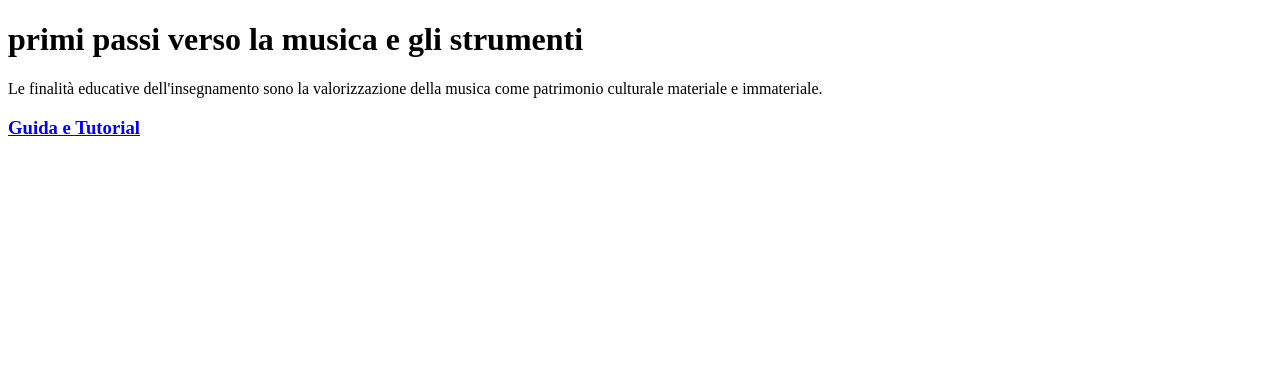
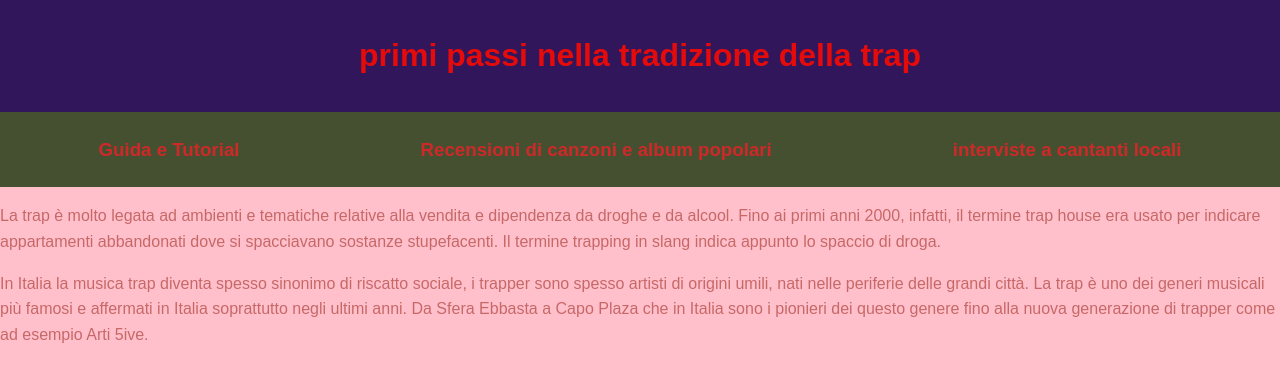
Before and after one commit to MAGRI02/ILMIOPROGETTO, a plain HTML site: page index.html in a window 1280 px wide. Drawn offline with Linux system fonts and the light colour scheme.

Commit message:
struttura del sito web

```diff
--- a/index.html
+++ b/index.html
@@ -1,15 +1,28 @@
 <!DOCTYPE html>
 <html lang="it">
     <head>
-        <meta charset="utf-8">
-        <title>musica e strumenti
-        </title>
-
+        <meta charset="UTF-8">
+        <meta name="viewport" content="width=device-width, initial-scale=1.0">
+        <link rel="stylesheet" href="stile.css">
+        <title>primi passi attreaverso la trap</title>
     </head>
     <body>
-        <h1>primi passi verso la musica e gli strumenti</h1>
-        <p>Le finalità educative dell'insegnamento sono la valorizzazione della musica come patrimonio culturale materiale e immateriale. </p>
-        <p></p>
-        <a href="guida.html"><h3>Guida e Tutorial</h3></a>
+        <header>
+            <h1>primi passi nella tradizione della trap</h1>
+        </header>
+        <nav>
+            <a href="guida.html"><h3>Guida e Tutorial</h3></a>
+            <a href ="recensioni.html"><h3>Recensioni di canzoni e album popolari</h3></a>
+            <a href="interviste.html"><h3>interviste a cantanti locali </h3></a>
+        </nav>
+
+        <p>La trap è molto legata ad ambienti e tematiche relative alla vendita e dipendenza da droghe e da alcool.
+            Fino ai primi anni 2000, infatti, il termine trap house era usato per indicare appartamenti abbandonati dove si spacciavano sostanze stupefacenti.
+            Il termine trapping in slang indica appunto lo spaccio di droga.
+        </p>
+        <p>In Italia la musica trap diventa spesso sinonimo di riscatto sociale, i trapper sono spesso artisti di origini umili, nati nelle periferie delle grandi città.
+            La trap è uno dei generi musicali più famosi e affermati in Italia soprattutto negli ultimi anni.
+            Da Sfera Ebbasta a Capo Plaza che in Italia sono i pionieri dei questo genere fino alla nuova generazione di trapper come ad esempio Arti 5ive.
+        </p>
     </body>
 </html>
--- /dev/null
+++ b/stile.css
@@ -0,0 +1,35 @@
+body
+header {
+    background-color: #31165c;
+    color: #e60b0b;
+    text-align: center;
+    padding: 1em;
+}
+
+body {
+    font-family: 'Arial', sans-serif;
+    margin: 0;
+    padding: 0;
+    background-color: pink;
+    color: #c76868;
+}
+
+nav {
+    display: flex;
+    justify-content: space-around;
+    background-color: #455031;
+    padding: 0.5em;
+}
+nav a {
+    color: #ce2929;
+    text-decoration: none;
+}
+section {
+    padding: 2em;
+}
+h2 {
+    color: #333;
+}
+p {
+    line-height: 1.6;
+}
```
Also changed, not shown: guida.html (+22 -0 lines), interviste.html (+28 -0 lines), recensioni.html (+28 -0 lines).
